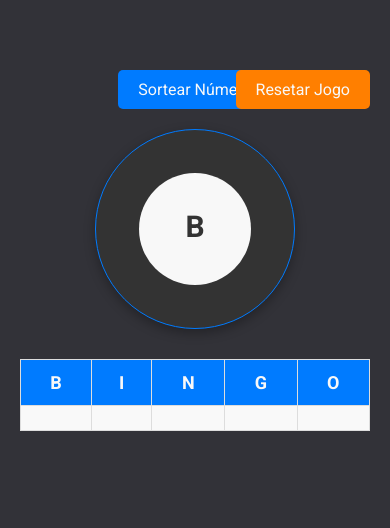
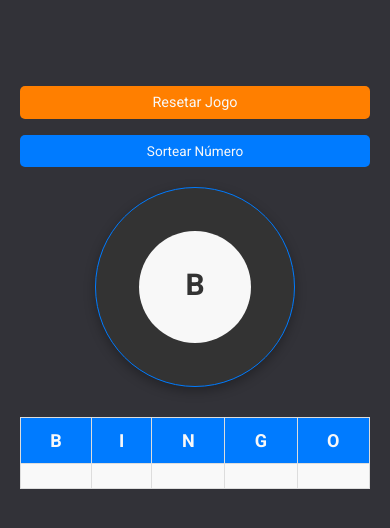
Before and after one commit to victormoni/BingoBlitz, a React (Vite) app: page / in a window 390 px wide. Shown: the top 528 px of the page. Built offline with nearby package versions, Linux system fonts and the light colour scheme.

Commit message:
[Fix] setted responsive

```diff
--- a/src/components/NumberPicker.module.css
+++ b/src/components/NumberPicker.module.css
@@ -155,3 +155,32 @@ td:first-child, td:nth-child(2), td:nth-child(3), td:nth-child(4), td:last-child
 .resetButton:hover {
   background-color: #ff7f00;
 }
+
+/* Responsividade - Ajustes para botões */
+@media (max-width: 768px) {
+  .button, .resetButton {
+    font-size: 0.9rem;
+    padding: 0.5rem 1rem;
+    width: 100%;
+  }
+
+  .resetButton {
+    position: static;
+    margin-top: 1rem;
+  }
+}
+
+@media (max-width: 480px) {
+  .button, .resetButton {
+    font-size: 0.85rem;
+    padding: 0.5rem;
+    width: 100%;
+  }
+
+  .resetButton {
+    font-size: 0.9rem;
+    padding: 0.5rem 1rem;
+    position: static;
+    margin-bottom: 1rem;
+  }
+}
--- a/src/components/NumberPicker.tsx
+++ b/src/components/NumberPicker.tsx
@@ -70,14 +70,15 @@ export function NumberPicker() {
 
   return (
     <div className={styles.container}>
+      {/* Botão de Resetar Jogo */}
+      <button onClick={resetGame} className={styles.resetButton}>
+        Resetar Jogo
+      </button>
+
       <button onClick={sortNumber} className={styles.button}>
         Sortear Número
       </button>
 
-      {/* Botão de Resetar Jogo */}
-      <button onClick={resetGame} className={styles.resetButton}>
-        Resetar Jogo
-      </button>
 
       {/* Animação da roleta */}
       <div className={`${styles.roulette} ${isSpinning ? styles.spinning : ''}`}>
```
